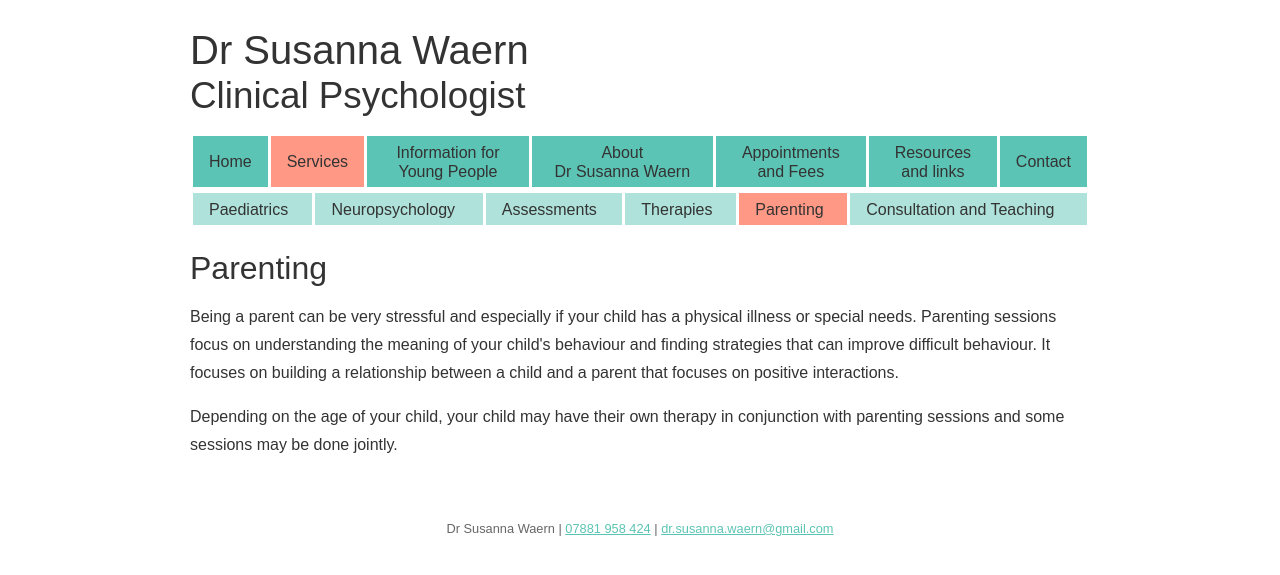
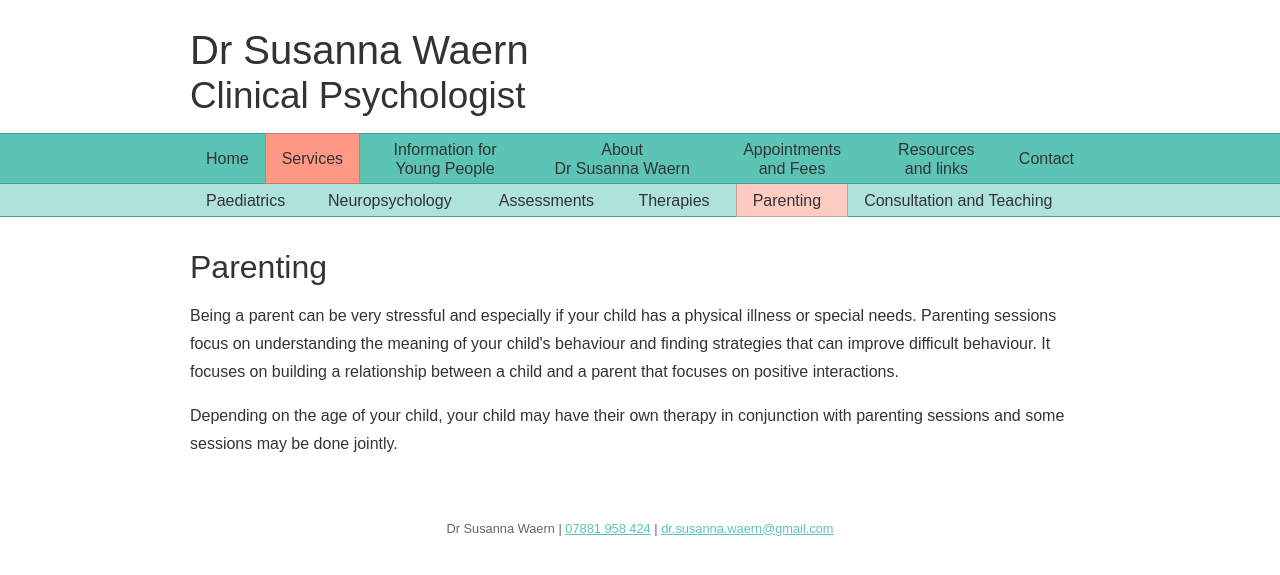
Before and after one commit to drsusannawaern/drsusannawaern.github.io, a Jekyll site: the page built from services/parenting.html, in a window 1280 px wide. Shown: the top 575 px of the page. Built offline with Jekyll 4.4.1, drawn with Linux system fonts in a browser that asks for light colours; some web fonts are replaced.

Commit message:
Tweak navigation styles.

```diff
--- a/_layouts/default.html
+++ b/_layouts/default.html
@@ -13,7 +13,9 @@
       <h1>Dr Susanna Waern</h1>
       <p>Clinical Psychologist</p>
     </a>
-    <nav>
+  </div>
+  <nav>
+    <div class="wrapper">
       <ul>
         <li class="home"><a href="/">Home</a></li>
         <li class="services"><a href="/services/paediatrics">Services</a></li>
@@ -23,8 +25,8 @@
         <li class="resources"><a href="/resources-and-links">Resources and&nbsp;links</a></li>
         <li class="contact"><a href="/contact">Contact</a></li>
       </ul>
-    </nav>
-  </div>
+    </div>
+  </nav>
 </header>
 
 <div class="site-main">
--- a/_layouts/service.html
+++ b/_layouts/service.html
@@ -2,8 +2,8 @@
 layout: default
 ---
 
-<div class="wrapper">
-  <nav>
+<nav>
+  <div class="wrapper">
     <ul>
       <li class="paediatrics"><a href="/services/paediatrics">Paediatrics</a></li>
       <li class="neuropsychology"><a href="/services/neuropsychology">Neuropsychology</a></li>
@@ -12,7 +12,9 @@ layout: default
       <li class="parenting"><a href="/services/parenting">Parenting</a></li>
       <li class="consultation-and-teaching"><a href="/services/consultation-and-teaching">Consultation and Teaching</a></li>
     </ul>
-  </nav>
+  </div>
+</nav>
 
+<div class="wrapper">
   {{ content }}
 </div>
--- a/_sass/colors.scss
+++ b/_sass/colors.scss
@@ -1,6 +1,11 @@
 $accent-color-one: #5cc4b4;
 $accent-color-two: #ff9885;
 $navigation-background-color: $accent-color-one;
+$navigation-border-color: shade($navigation-background-color, 20%);
+$navigation-active-background-color: $accent-color-two;
+$navigation-active-border-color: shade($navigation-active-background-color, 20%);
 $sub-navigation-background-color: tint($accent-color-one, 50%);
-$navigation-active-background-color: $accent-color-two;
+$sub-navigation-border-color: shade($sub-navigation-background-color, 20%);
+$sub-navigation-active-background-color: tint($accent-color-two, 50%);
+$sub-navigation-active-border-color: shade($sub-navigation-active-background-color, 20%);
 $featured-background-color: tint($accent-color-one, 90%);
--- a/_sass/site_header.scss
+++ b/_sass/site_header.scss
@@ -23,12 +23,15 @@
 }
 
 .site-header nav {
+  background: $navigation-background-color;
+  border-top: 1px solid $navigation-border-color;
+  border-bottom: 1px solid $navigation-border-color;
+
   ul {
     list-style: none;
     padding: 0;
-    margin: 0;
+    margin: -1px 0 -1px 0;
     display: table;
-    border-spacing: 0.2em;
     width: 100%;
   }
 
@@ -36,7 +39,6 @@
     width: 100% / 7;
     display: table-cell;
     vertical-align: middle;
-    background: $navigation-background-color;
   }
 
   a {
@@ -55,4 +57,5 @@ body.appointments .site-header nav li.appointments,
 body.resources .site-header nav li.resources,
 body.contact .site-header nav li.contact {
   background: $navigation-active-background-color;
+  border: 1px solid $navigation-active-border-color;
 }
--- a/_sass/site_main.scss
+++ b/_sass/site_main.scss
@@ -1,12 +1,14 @@
 .site-main nav {
+  background: $sub-navigation-background-color;
   margin-top: -2em;
+  margin-bottom: 2em;
+  border-bottom: 1px solid $navigation-border-color;
 
   ul {
     list-style: none;
     padding: 0;
-    margin: 0;
+    margin: 0 0 -1px 0;
     display: table;
-    border-spacing: 0.2em;
     width: 100%;
   }
 
@@ -14,7 +16,6 @@
     width: 100% / 6;
     display: table-cell;
     vertical-align: middle;
-    background: $sub-navigation-background-color;
   }
 
   a {
@@ -33,5 +34,7 @@ body.assessments .site-main nav li.assessments,
 body.therapies .site-main nav li.therapies,
 body.parenting .site-main nav li.parenting,
 body.consultation-and-teaching .site-main nav li.consultation-and-teaching {
-  background: $navigation-active-background-color;
+  background: $sub-navigation-active-background-color;
+  border: 1px solid $sub-navigation-active-border-color;
+  border-top: none;
 }
--- a/index.html
+++ b/index.html
@@ -11,7 +11,6 @@ body_class: "home"
     </p>
     <img src="/images/susanna_and_aston.jpg" alt="Dr Susanna Waern and Aston">
   </section>
-
 </div>
 
 <div class="featured">
```
